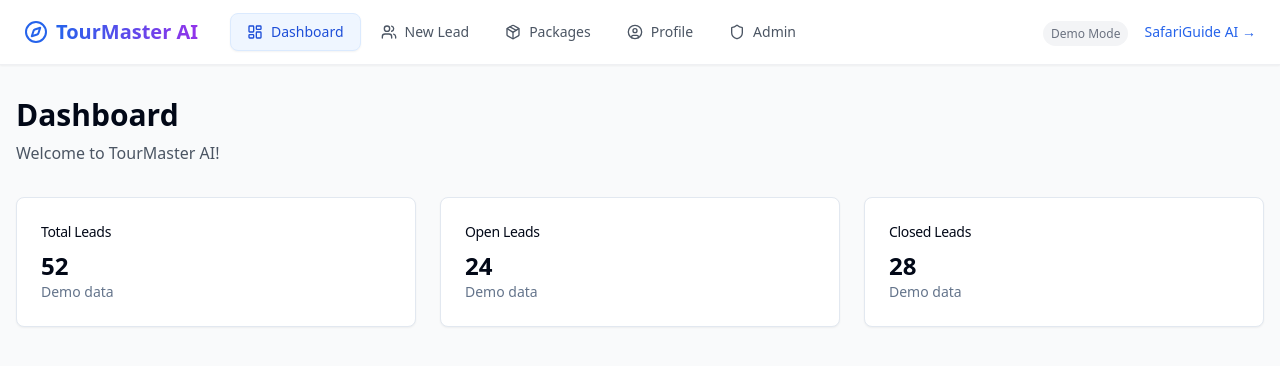
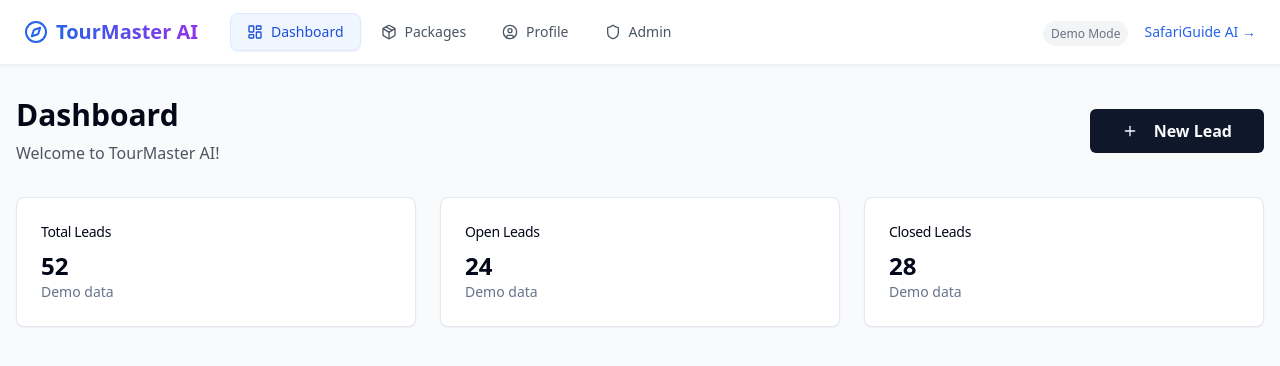
Before and after one commit to PrinceKeldon/SafiriSmart, a React (Vite) app: page /dashboard in a window 1280 px wide. Shown: the top 366 px of the page. Built offline with nearby package versions, Linux system fonts and the light colour scheme.

Commit message:
Remove "New Lead" from nav, add button
Refactored navigation to remove "New Lead" link. Added a prominent "Create Lead" button to the top right of the dashboard, below the navigation bar, with a bold subtitle-sized font.

```diff
--- a/src/components/layout/Navigation.tsx
+++ b/src/components/layout/Navigation.tsx
@@ -3,7 +3,6 @@ import React from 'react';
 import { Link, useLocation } from 'react-router-dom';
 import {
   LayoutDashboard,
-  Users,
   Package,
   UserCircle,
   Shield,
@@ -19,12 +18,6 @@ const Navigation = () => {
       label: 'Dashboard',
       icon: LayoutDashboard,
       active: location.pathname === '/dashboard'
-    },
-    {
-      href: '/new-lead',
-      label: 'New Lead',
-      icon: Users,
-      active: location.pathname === '/new-lead'
     },
     {
       href: '/packages',
--- a/src/pages/Dashboard.tsx
+++ b/src/pages/Dashboard.tsx
@@ -1,15 +1,27 @@
 
 import React from 'react';
+import { Link } from 'react-router-dom';
+import { Plus } from 'lucide-react';
 import DashboardLayout from '@/components/layout/DashboardLayout';
-import { Card, CardContent, CardDescription, CardHeader, CardTitle } from "@/components/ui/card"
+import { Card, CardContent, CardDescription, CardHeader, CardTitle } from "@/components/ui/card";
+import { Button } from "@/components/ui/button";
 
 const Dashboard = () => {
   return (
     <DashboardLayout>
       <div className="container mx-auto px-4 py-8">
-        <div className="mb-8">
-          <h1 className="text-3xl font-bold mb-2">Dashboard</h1>
-          <p className="text-gray-600">Welcome to TourMaster AI!</p>
+        <div className="flex justify-between items-center mb-8">
+          <div>
+            <h1 className="text-3xl font-bold mb-2">Dashboard</h1>
+            <p className="text-gray-600">Welcome to TourMaster AI!</p>
+          </div>
+
+          <Link to="/new-lead">
+            <Button size="lg" className="flex items-center space-x-2 text-base font-bold">
+              <Plus className="h-5 w-5" />
+              <span>New Lead</span>
+            </Button>
+          </Link>
         </div>
 
         <div className="grid grid-cols-1 md:grid-cols-3 gap-6">
```
